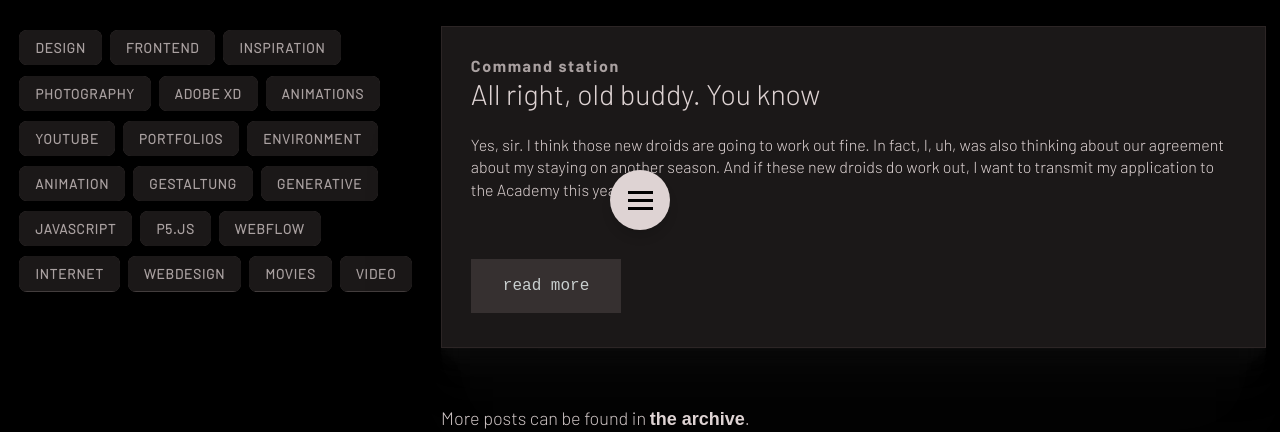
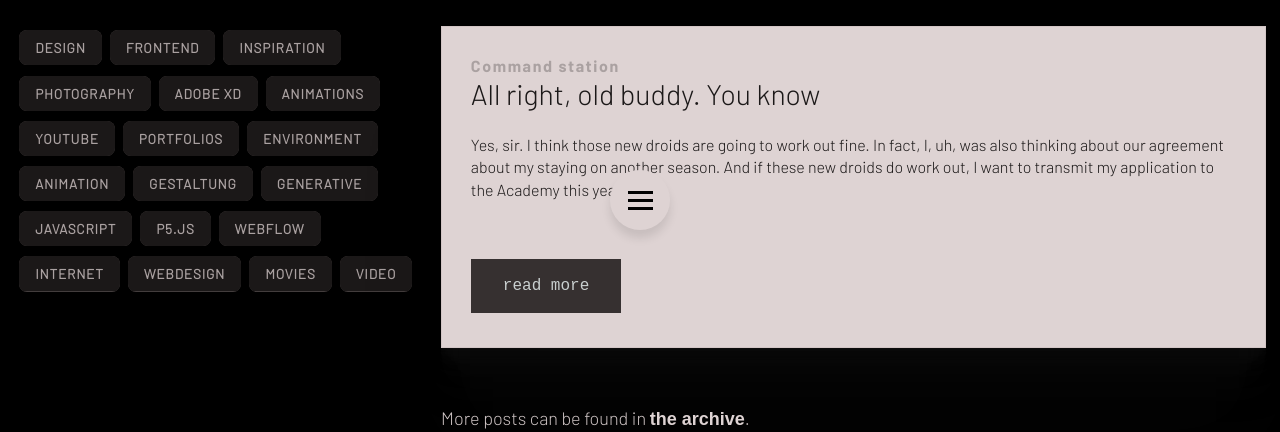
Before and after one commit to gasseklopper/mmo-project-master, an Eleventy site: page src/pages/blog.njk in a window 1280 px wide. Shown: the part 520-952 px from the top of the page. Built offline with nearby package versions, Linux system fonts and the light colour scheme; Eleventy itself is replaced by a stand-in of ours; files that its build step writes are made by us from their sources.

Commit message:
added highlight post

```diff
--- a/src/_components/postslist.njk
+++ b/src/_components/postslist.njk
@@ -6,7 +6,7 @@
 				{% for post in postslist %}
 					<div class="column medium-6 large-4 huge-3 sameHeight">
 						<div class="section_d2d_test__box_container rad-shadow">
-							<div class="section_d2d_test__box">
+							<div class="section_d2d_test__box {% if post.data.highlight == true %}section_d2d_test__box--reverse{% endif %} ">
 								<div class="section_d2d_test__box_image">
 									<!-- <img src="{{ post.data.featuredImage | url }}" alt="{{ post.data.featuredImage }}"> -->
 								</div>
--- a/src/assets/css/5-components/_section_d2d_test.scss
+++ b/src/assets/css/5-components/_section_d2d_test.scss
@@ -12,6 +12,10 @@
 		margin-bottom: $gutter;
 		color: var(--text1);
 		height: 100%;
+		&--reverse {
+			background-color: var(--text1);
+			color: var(--surface2);
+		}
 	}
 
 	img {
--- a/src/pages/blog.njk
+++ b/src/pages/blog.njk
@@ -36,7 +36,7 @@ eleventyNavigation:
 
 					<div class="column large-12">
 						<div class="section_d2d_test__box_container">
-							<div class="section_d2d_test__box rad-shadow">
+							<div class="section_d2d_test__box {% if post.data.highlight == true %}section_d2d_test__box--reverse{% endif %} rad-shadow">
 								<!-- <div class="section_d2d_test__box_image">
 									<img src="{{ post.data.featuredImage | url }}" alt="{{ post.data.featuredImage }}">
 								</div> -->
--- a/src/posts/2021-07-04-test.md
+++ b/src/posts/2021-07-04-test.md
@@ -5,6 +5,7 @@ title2: Command station
 description: Yes, sir. I think those new droids are going to work out fine. In fact, I, uh, was also thinking about our agreement about my staying on another season. And if these new droids do work out, I want to transmit my application to the Academy this year.
 date: 2021-07-04T14:43:57.731Z
 featuredImage: src/images/uploads/Black_004.jpg
+highlight: true
 ---
 
 Yes, sir. I think those new droids are going to work out fine. In fact, I, uh, was also thinking about our agreement about my staying on another season. And if these new droids do work out, I want to transmit my application to the Academy this year. You mean the next semester before harvest? Sure, there're more than enough droids. Harvest is when I need you the most. Only one more season. This year we'll make enough on the harvest so I'll be able to hire some more hands. And then you can go to the Academy next year. You must understand I need you here, Luke. But it's a whole 'nother year. Look, it's only one more season.
--- a/src/posts/secondpost.md
+++ b/src/posts/secondpost.md
@@ -5,6 +5,7 @@ title2: Frontend development
 description: These 7 sources of web design inspiration are sure to ignite the creative fire you need to build better website designs. These 7 sources of web design inspiration are sure to ignite the creative fire you need to build better website designs.
 date: 2020-01-01
 author: Markus Morley
+highlight: true
 tags:
     - Design
     - frontend
```
Also changed, not shown: src/assets/compiled-assets/main.css.
